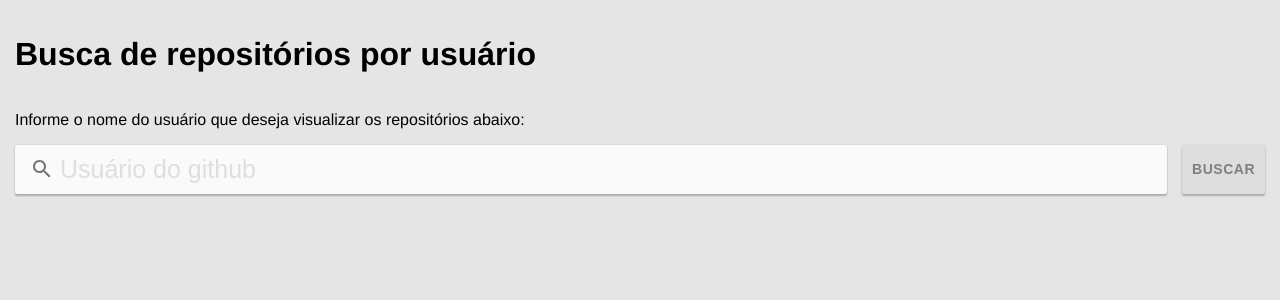
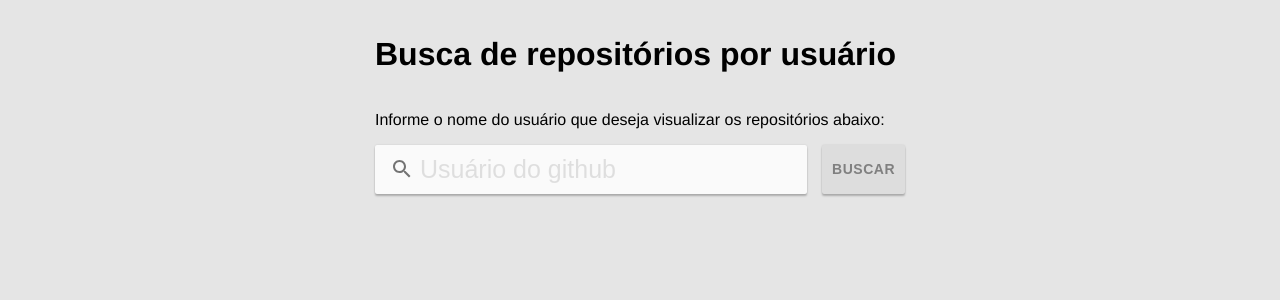
Before and after one commit to thiagohsr/dasa-code-challenge, a Vue app: page / in a window 1280 px wide. Shown: the top 300 px of the page. Built offline with nearby package versions, Linux system fonts and the light colour scheme.

Commit message:
Css minor fixes

```diff
--- a/src/App.vue
+++ b/src/App.vue
@@ -34,7 +34,9 @@ const styles = {
     }
   },
   app: {
-    width: "100%"
+    width: "100%",
+    display: "flex",
+    justifyContent: "center"
   },
   noScroll: {
     overflow: "hidden"
--- a/src/views/Home.vue
+++ b/src/views/Home.vue
@@ -28,6 +28,8 @@ const styles = {
   home: {
     display: "flex",
     flexDirection: "column",
+    width: "100%",
+    maxWidth: 560,
     paddingLeft: 15,
     paddingTop: 15,
     paddingRight: 15,
```
